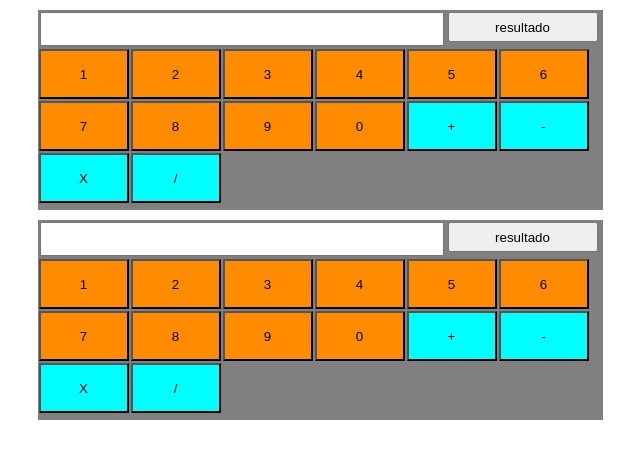
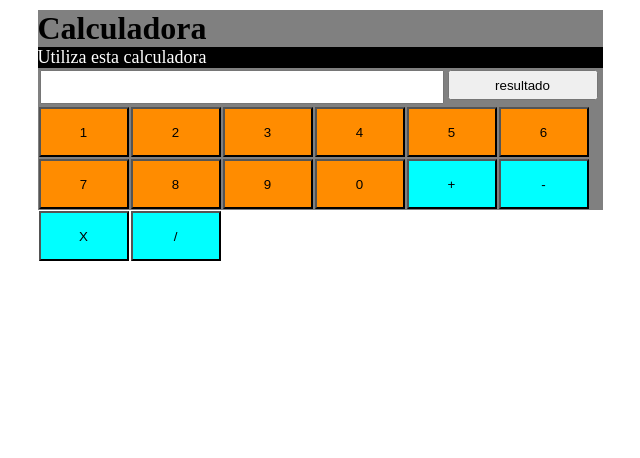
Before and after one commit to mateo-au/repositorio_nuevo, a plain HTML site: page index.html in a window 1280 px wide. Shown: the whole page, without its empty margins (320-960 px from the left). Drawn offline with Linux system fonts and the light colour scheme.

Commit message:
Added welcome title and paragraph

```diff
--- a/estilos.css
+++ b/estilos.css
@@ -48,53 +48,3 @@ button.operadores {
     height: 50px;
     background-color:cyan;
 }
-* {margin: 0;
-    padding: 0;}
-
-div.contenedor {
-    margin: 10px auto;
-    width: 565px;
-    height: 200px;
-    /*align-items: center;
-    justify-content: center;*/
-    background-color: grey;
-}
-/*button.boton{
-    width: 170px;
-    height: 200px;
-    float:left;
-    margin: 4px;
-    background-color:cornflowerblue;
-}*/
-.barra{
-    float: left;
-   width: 400px;
-   height: 30px;
-   margin: 2px;
-}
-button.resultado{
-    display: block;
-    float: left;
-    margin: 2px;
-    height: 30px;
-    width: 150px
-}
-.digitos{
-    clear: left;
-}
-button.numeros{
-    margin:1px;
-    float: left;
-    width: 90px;
-    height: 50px;
-    background-color: darkorange;
-
-}
-button.operadores{
-    margin:1px;
-    float: left;
-    width: 90px;
-    height: 50px;
-    background-color:cyan;
-
-}
--- a/index.html
+++ b/index.html
@@ -12,6 +12,8 @@
 <body>
     <div class="contenedor">
         <div class="superior">
+            <h1 class="titulo">Calculadora</h1>
+            <p style="color: white; background-color: black; font-size: 18px">Utiliza esta calculadora</p>
             <input class="barra" id="pantalla" type="text"/>
             <button class="resultado" id="resultado" onclick="resultado()">resultado</button>
         </div>
@@ -37,43 +39,3 @@
     </div>
 
 </body>
-
-<!DOCTYPE html>
-<html lang="es">
-<head>
-    <meta charset="UTF-8">
-    <meta name="viewport" content="width=device-width, initial-scale= 1.0">
-    <link rel="stylesheet" href="estilos.css">
-    <script src="scripts.js">
-    </script>
-    <title>Display Flex</title>
-</head>
-<body>
-    <div class="contenedor">
-        <div class="superior">
-            <input class="barra" id="pantalla" type="text"/>
-            <button class="resultado" id="resultado" onclick="resultado()">resultado</button>
-        </div>
-        <div class="digitos">
-            <button class="numeros" id="1"  onclick="anadirNumero(1)">1</button>
-            <button class="numeros" id="2" onclick="anadirNumero(2)">2</button>
-            <button class="numeros" id="3" onclick="anadirNumero(3)">3</button>
-            <button class="numeros" id="4" onclick="anadirNumero(4)">4</button>
-            <button class="numeros" id="5" onclick="anadirNumero(5)">5</button>
-            <button class="numeros" id="6" onclick="anadirNumero(6)">6</button>
-            <button class="numeros" id="7" onclick="anadirNumero(7)">7</button>
-            <button class="numeros" id="8" onclick="anadirNumero(8)">8</button>
-            <button class="numeros" id="9" onclick="anadirNumero(9)">9</button>
-            <button class="numeros" id="0" onclick="anadirNumero(0)">0</button>
-
-            <button class="operadores" onclick="anadirNumero('+')">+</button>
-            <button class="operadores" onclick="anadirNumero('-')">-</button>
-            <button class="operadores" onclick="anadirNumero('*')">X</button>
-            <button class="operadores" onclick="anadirNumero('/')">/</button>
-
-        </div>
-
-    </div>
-
-</body>
-</html>
```
